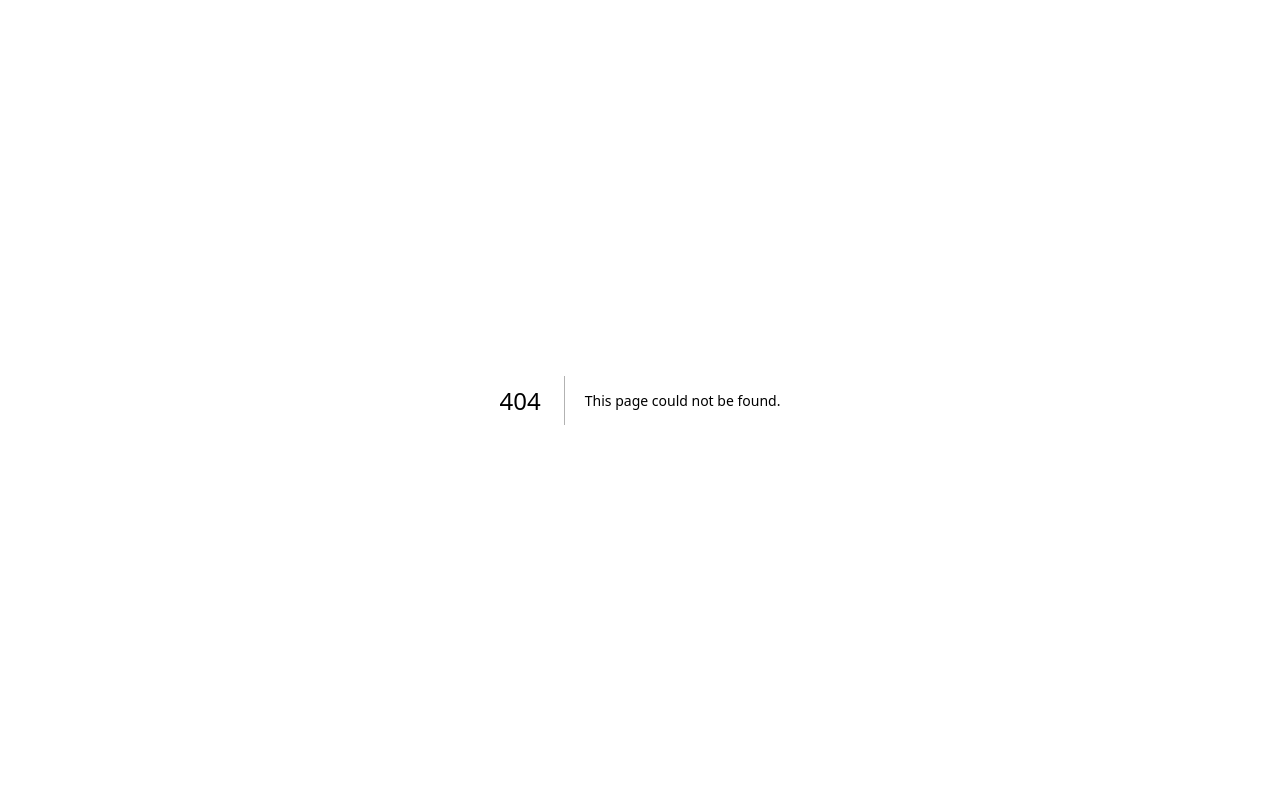
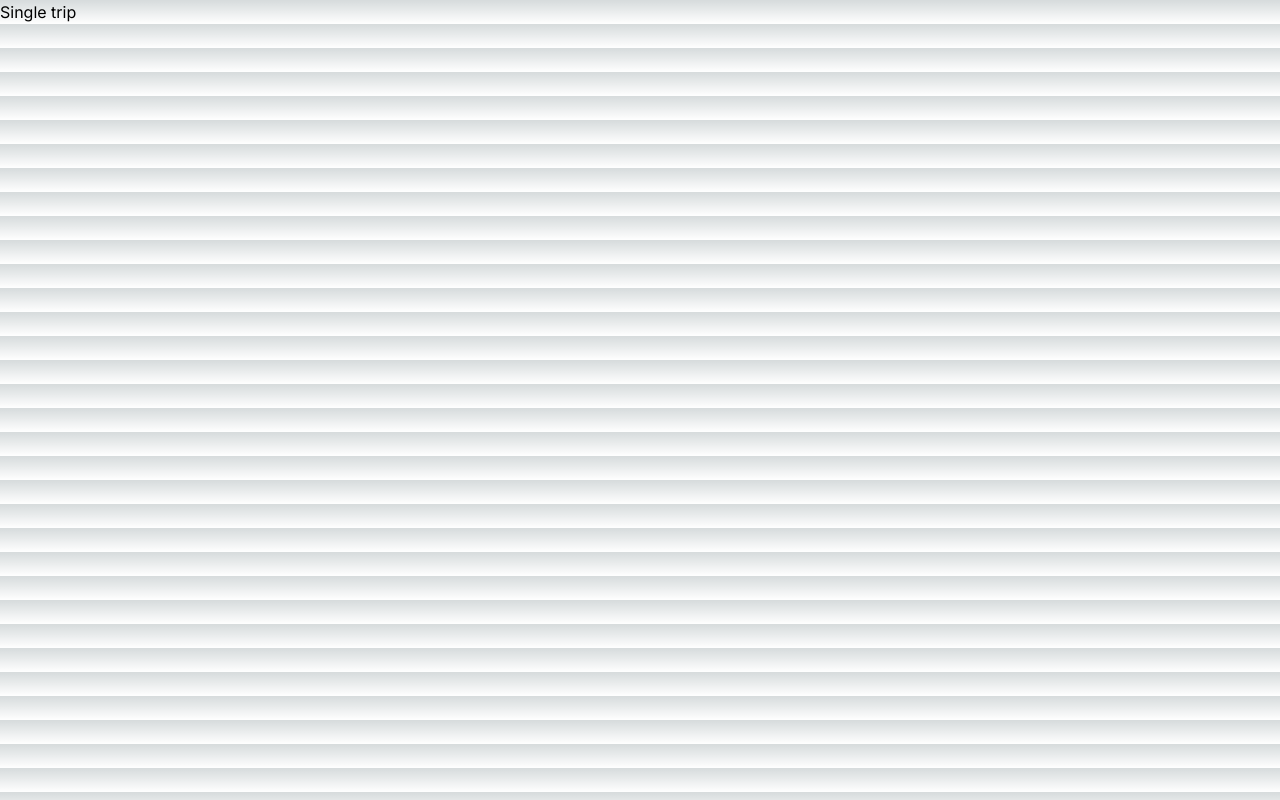
Before and after one commit to ericpastor/sailboat-logbook, a Next.js app: page /trips/1 in a window 1280 px wide. Before the commit this address had no page. Built offline with nearby package versions, Linux system fonts and the light colour scheme.

Commit message:
Dynamic route for trips

```diff
--- /dev/null
+++ b/src/app/trips/[slug]/page.tsx
@@ -0,0 +1,7 @@
+export default function SingleTrip() {
+    return (
+        <div>
+            <h1>Single trip</h1>
+        </div>
+    )
+}
```
